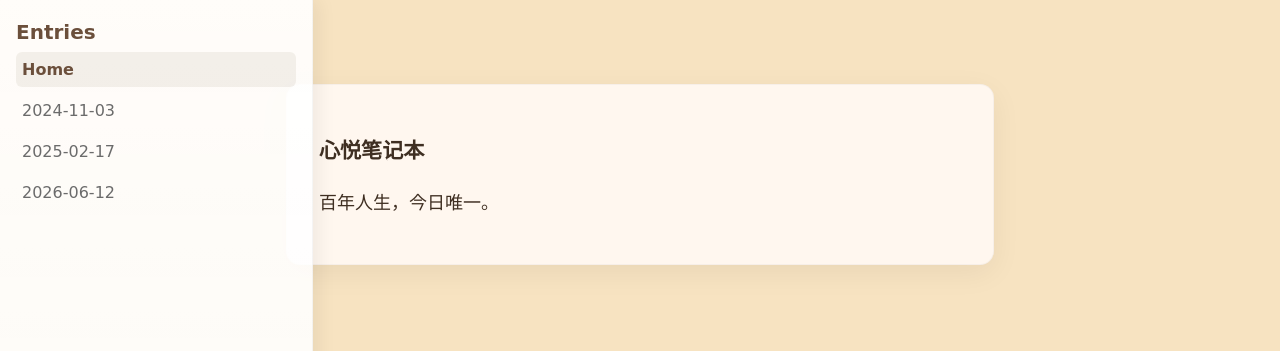
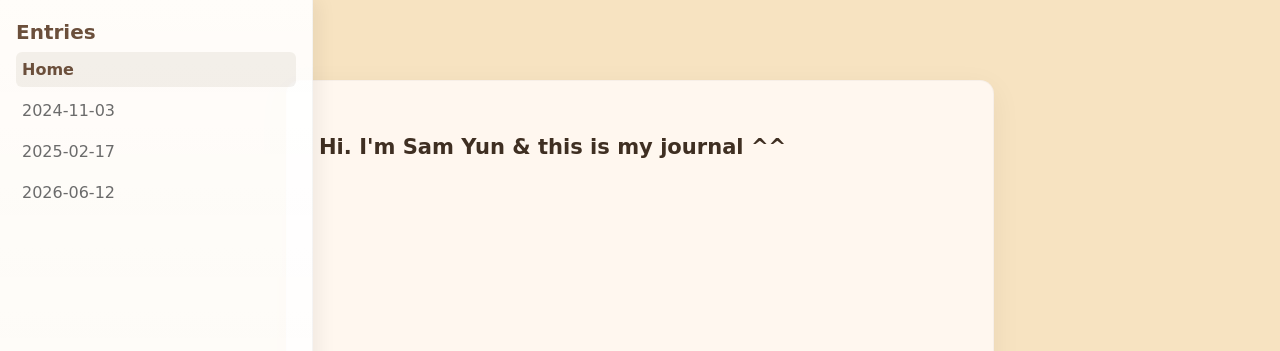
Before and after one commit to yapsamyun/blog, a website: page index.html in a window 1280 px wide. Shown: the top 351 px of the page. Drawn offline with Linux system fonts and the light colour scheme; a web font is replaced by a local one.

Commit message:
fix meta, scrollable and front.md

```diff
--- a/front.md
+++ b/front.md
@@ -1,3 +1 @@
-## 心悦笔记本
-
-百年人生，今日唯一。
+## Hi. I'm Sam Yun & this is my journal ^^
--- a/index.html
+++ b/index.html
@@ -3,7 +3,7 @@
 <head>
   <meta charset="utf-8" />
   <meta name="viewport" content="width=device-width,initial-scale=1" />
-  <title>My Journal</title>
+  <title>Sam Yun's Journal</title>
   <link href="https://fonts.googleapis.com/css2?family=Gaegu:wght@400;700&display=swap" rel="stylesheet">
   <link rel="stylesheet" href="styles.css">
 </head>
--- a/styles.css
+++ b/styles.css
@@ -16,6 +16,7 @@ body{
   color:var(--accent);
   -webkit-font-smoothing:antialiased;
   -moz-osx-font-smoothing:grayscale;
+  overflow:hidden;
 }
 
 /* Left hover area + sliding sidebar */
@@ -61,14 +62,27 @@ body{
 
 /* Main entry */
 .entry-wrap{
-  max-width:780px;margin:48px auto;padding:36px;box-sizing:border-box;
+  max-width:780px;
+  padding:36px;
+  box-sizing:border-box;
+  height:100vh;
+  display:flex;
+  align-items:center;
+  justify-content:center;
+  margin:0 auto;
 }
+
 .entry{
   background:var(--panel);
-  border-radius:14px;padding:28px 32px;box-shadow:0 8px 30px rgba(0,0,0,0.06);
-  max-height:calc(100vh - 120px);overflow:auto;
+  border-radius:14px;
+  padding:28px 32px;
+  box-shadow:0 8px 30px rgba(0,0,0,0.06);
+  height:80%;
+  overflow:auto;
   border:1px solid rgba(0,0,0,0.03);
+  width:100%;
 }
+
 .entry header h1{margin:0 0 8px 0;font-size:28px;}
 .entry-content{line-height:1.6;color:#3f2f22;font-size:18px}
 
```
